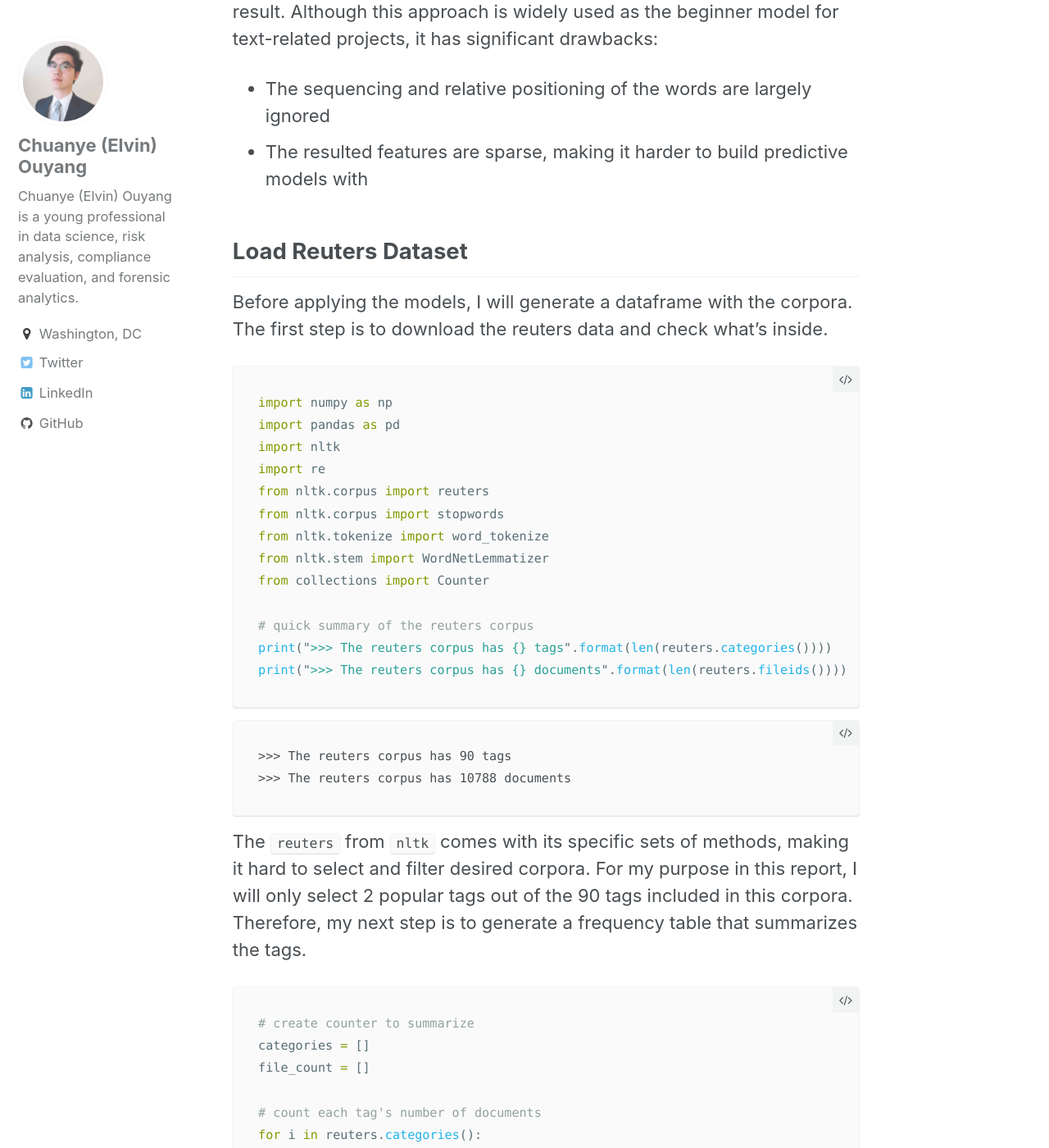
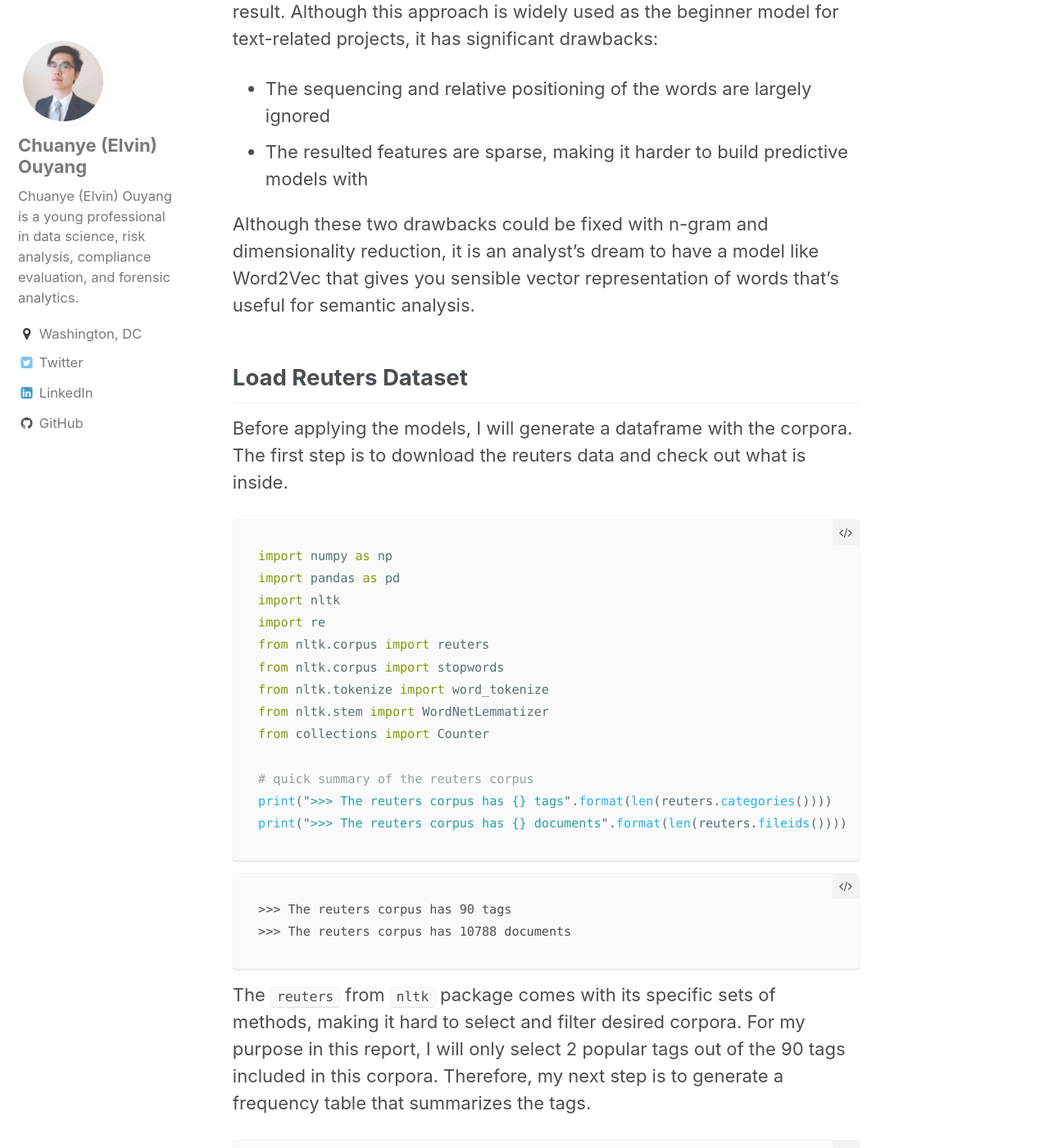
Before and after one commit to ElvinOuyang/elvinouyang.github.io, a Jekyll site: the page built from _posts/2017-09-15-reuters-w2v-bow-get-started.md, in a window 1280 px wide and 1400 px high, scrolled down 972 px. Shown: the whole window at 82% size. Built offline with Jekyll 4.4.1, drawn with Linux system fonts in a browser that asks for light colours; comment, search, counter and statistics services are not loaded; some of the changed text lies outside the part shown.

Commit message:
proofread w2v post for better wording

````diff
--- a/_posts/2017-09-15-reuters-w2v-bow-get-started.md
+++ b/_posts/2017-09-15-reuters-w2v-bow-get-started.md
@@ -21,10 +21,11 @@ In this post, I will showcase the steps I took to create a continuous vector spa
 * The sequencing and relative positioning of the words are largely ignored
 * The resulted features are sparse, making it harder to build predictive models with
 
+Although these two drawbacks could be fixed with n-gram and dimensionality reduction, it is an analyst's dream to have a model like Word2Vec that gives you sensible vector representation of words that's useful for semantic analysis.
 
 ## Load Reuters Dataset
 
-Before applying the models, I will generate a dataframe with the corpora. The first step is to download the reuters data and check what's inside.
+Before applying the models, I will generate a dataframe with the corpora. The first step is to download the reuters data and check out what is inside.
 
 
 ```python
@@ -47,7 +48,7 @@ print(">>> The reuters corpus has {} documents".format(len(reuters.fileids())))
     >>> The reuters corpus has 10788 documents
 
 
-The `reuters` from `nltk` comes with its specific sets of methods, making it hard to select and filter desired corpora. For my purpose in this report, I will only select 2 popular tags out of the 90 tags included in this corpora. Therefore, my next step is to generate a frequency table that summarizes the tags.
+The `reuters` from `nltk` package comes with its specific sets of methods, making it hard to select and filter desired corpora. For my purpose in this report, I will only select 2 popular tags out of the 90 tags included in this corpora. Therefore, my next step is to generate a frequency table that summarizes the tags.
 
 
 ```python
````
Also changed, not shown: other parts of _posts/2017-09-15-reuters-w2v-bow-get-started.md (+3 -4 lines), 2 other files.
